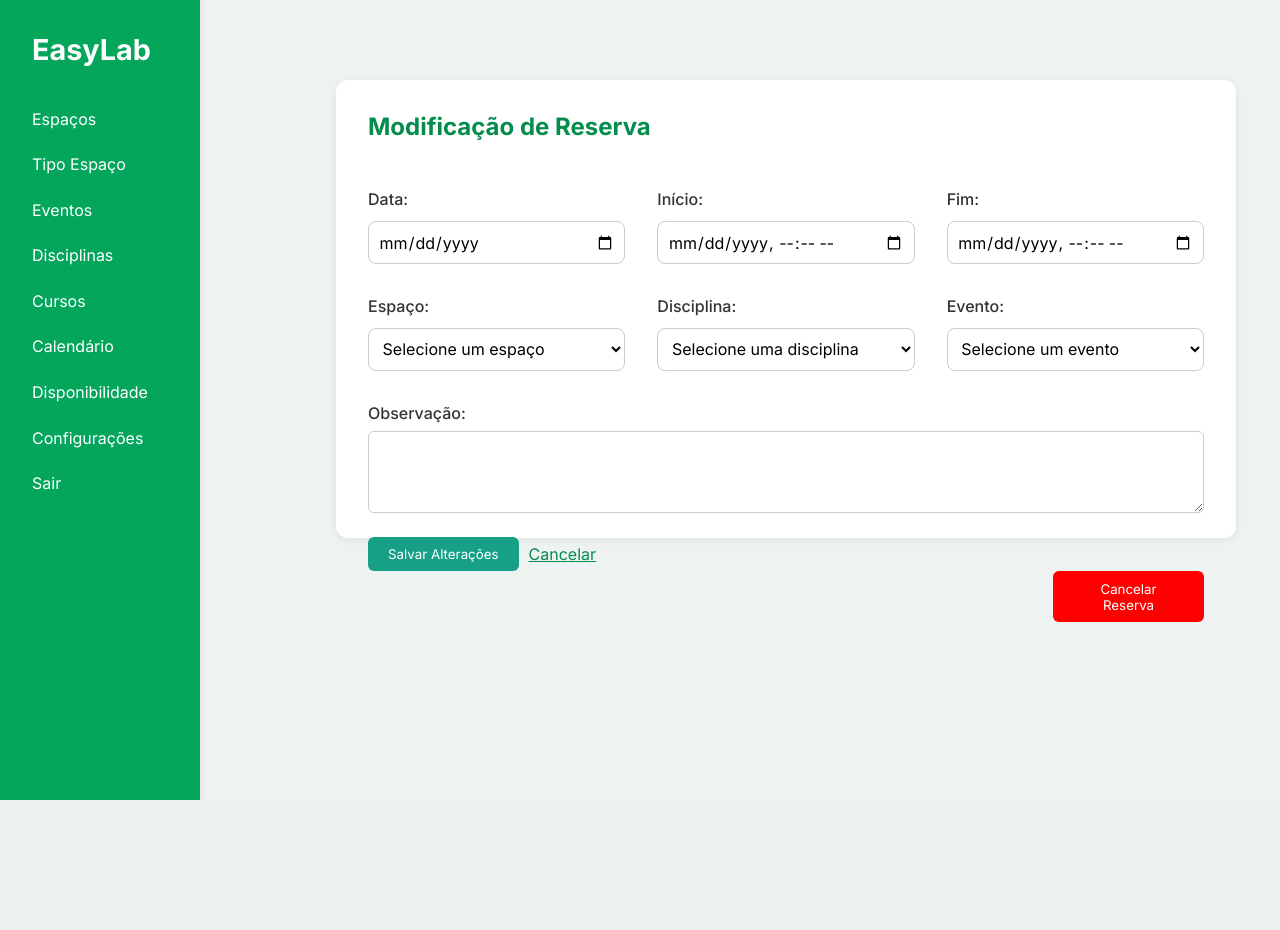
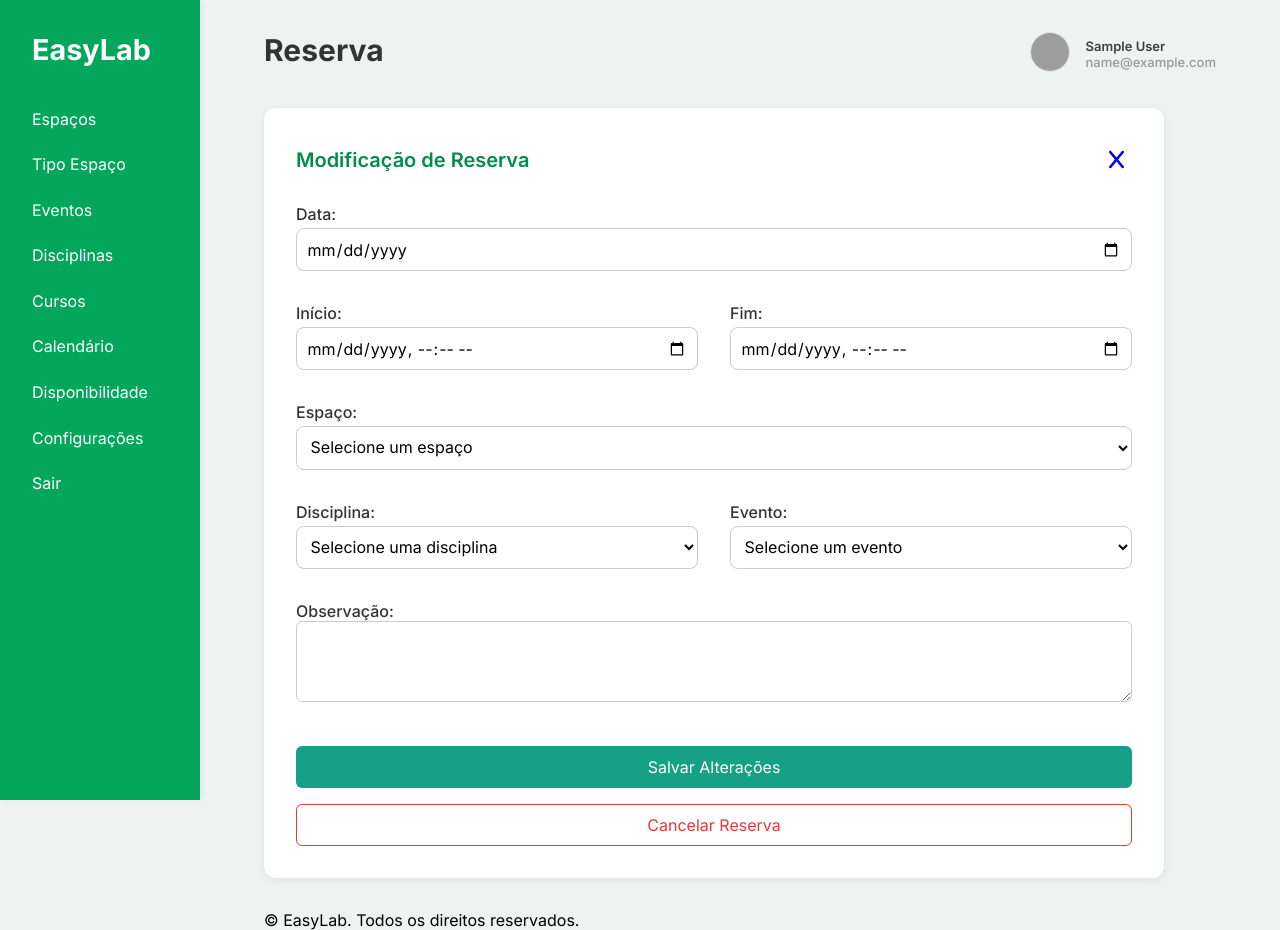
Before and after one commit to ArthurBandeira12/EasyLab, a PHP site: page /index.php?action=edit-reserva in a window 1280 px wide. Before the commit the page ends 800 px from the top, so only its background shows below. Run offline with PHP 8.4, Linux system fonts and the light colour scheme; the visitor is signed in with stand-in values (Sample User, id 1); data that the repository does not hold is empty; grey boxes are pictures that could not be loaded.

Commit message:
style: reajustes no frontend

```diff
--- a/src/assets/css/calendar.css
+++ b/src/assets/css/calendar.css
@@ -1,3 +1,15 @@
+.fc {
+    font-family: "Inter", Arial, sans-serif;
+    font-size: 16px;
+    padding: 0.5rem;
+}
+
+.fc-toolbar-title {
+    font-size: 16px;
+    font-weight: 600;
+    color: #626262;
+}
+
 .fc .fc-toolbar button {
     background: none;
     border: none;
@@ -13,3 +25,26 @@
 .fc .fc-toolbar button:focus {
     outline: none;
 }
+
+
+.fc-daygrid-day {
+    border: 1px solid #A3A3A3;
+}
+
+.fc-daygrid-day-top {
+    justify-content: flex-start;
+    font-weight: 600;
+    font-size: 16px;
+    color: #666666;
+}
+
+.fc-day-today {
+    background-color: #dff5e7 !important;
+}
+
+/* .fc-event {
+    background: none !important;
+    border: none !important;
+    padding: 0 !important;
+    cursor: pointer;
+} */
--- /dev/null
+++ b/src/assets/css/edit-reserva.css
@@ -0,0 +1,87 @@
+.form-grid {
+    display: grid;
+    grid-template-columns: repeat(2, 1fr);
+    grid-template-rows: repeat(6, auto);
+    gap: 1rem 2rem;
+    grid-template-areas:
+        "data data"
+        "hora-inicio hora-fim"
+        "espaco espaco"
+        "disciplina evento"
+        "observacao observacao"
+        "btn-salvar btn-salvar";
+}
+
+.data {
+    grid-area: data;
+}
+
+.hora-inicio {
+    grid-area: hora-inicio;
+}
+
+.hora-fim {
+    grid-area: hora-fim;
+}
+
+.espaco {
+    grid-area: espaco;
+}
+
+.disciplina {
+    grid-area: disciplina;
+}
+
+.evento {
+    grid-area: evento;
+}
+
+.observacao {
+    grid-area: observacao;
+}
+
+.btn-salvar {
+    grid-area: btn-salvar;
+}
+
+.btn-salvar,
+.btn-deletar-reserva {
+    padding: 0.6rem 1.2rem;
+    border: none;
+    border-radius: 6px;
+    cursor: pointer;
+    font-size: 1rem;
+}
+
+.btn-salvar {
+  padding: 0.7em 1.5em;
+  background: #16a085;
+  color: #fff;
+  border: none;
+  border-radius: 6px;
+  cursor: pointer;
+  transition: background 0.2s;
+}
+
+.btn-salvar:hover {
+     background: #138d75;
+}
+
+.btn-deletar-reserva {
+    background: transparent;
+    border: 1px solid #e53935;
+    border-radius: 6px;
+    color: #e53935;
+    padding: 0.6rem 1.2rem;
+    margin: 1rem 0 0 0;
+    cursor: pointer;
+    width: 100%;
+}
+
+.btn-deletar-reserva:hover {
+    background-color: #c62828;
+    border: 1px solid #e53935;
+    border-radius: 6px;
+    color: #fff;
+    transition: background 0.2s;
+}
--- a/src/assets/css/edit.css
+++ b/src/assets/css/edit.css
@@ -14,14 +14,13 @@
 }
 
 
-.modificar-outer-container {
+.edit-layout-container {
   display: flex;
-  justify-content: center;
-  padding: 1rem;
-  margin-left: 25%;
-  margin-top: 5%;
+  justify-content: flex-start;
+  margin: 2rem 0;
 }
-.modificar-container {
+
+.edit-container {
   background: #fff;
   border-radius: 12px;
   box-shadow: 0 2px 8px rgba(0,0,0,0.07);
@@ -47,22 +46,6 @@
   gap: 1.5rem;
 }
 
-.form-grid {
-  display: grid;
-  grid-template-columns: repeat(auto-fit, minmax(250px,1fr));
-  gap: 1rem 2rem;
-}
-
-.form-group {
-  display: flex;
-  flex-direction: column;
-}
-
-.form-group label {
-  margin-bottom: 0.5rem;
-  font-weight: 500;
-}
-
 input,
 select,
 textarea {
@@ -81,46 +64,24 @@ textarea {
   grid-column: 1 / -1;
 }
 
-
-.form-buttons, .btn-canreserva  {
-  display: flex;
-  align-items: center;
-  gap: 10px;
-  margin-top: 0rem;
+.btn-close {
+    background: none;
+    border: none;
+    font-size: 1.25rem;
+    cursor: pointer;
+    color: #2E2E2E;
+    padding: 0.50rem;
+    border-radius: 4px;
+    transition: background-color 0.2s;
 }
 
-.btn-salvar {
-  padding: 0.7em 1.5em;
-  background: #16a085;
-  color: #fff;
-  border: none;
-  border-radius: 6px;
-  cursor: pointer;
-  transition: background 0.2s;
+.btn-close:hover {
+    background-color: #E1E1E1;
 }
 
-.btn-salvar:hover {
-  background: #138d75;
+.btn-close:active {
+    background-color: #CDCDCD;
 }
-
-.btn-cancelar {
-  background: none;
-  border: none;
-  color: #038C4C;
-  cursor: pointer;
-  text-decoration: underline;
-}
-
-.btn-canreserva{
-  margin-left: 685px;
-  padding: 0.7em 1.5em;
-  background: red;
-  color: #fff;
-  border: none;
-  border-radius: 6px;
-  cursor: pointer;
-}
-
 
 .fc-tooltip {
   position: absolute;
--- a/src/assets/css/style.css
+++ b/src/assets/css/style.css
@@ -2,6 +2,7 @@
 @import url('home.css');
 @import url('calendar.css');
 @import url('edit-user.css');
+@import url('edit-reserva.css');
 @import url('auth-form.css');
 
 * {
--- a/src/views/reserva/create.php
+++ b/src/views/reserva/create.php
@@ -6,7 +6,7 @@
                 <i class="fa-solid fa-x"></i>
             </button>
         </header>
-        <hr>
+
         <form action="index.php?action=create-reserva" method="POST">
             <label for="data">Data</label>
             <input type="date" id="data" name="data" required>
--- a/src/views/reserva/edit.php
+++ b/src/views/reserva/edit.php
@@ -1,32 +1,59 @@
 <?php
 include_once './src/components/head.php';
+include_once 'src/utils/auth.php';
+include_once 'src/utils/user-avatar.php';
 ?>
+
 <body>
     <?php include_once './src/components/header.php'; ?>
-    <main class="modificar-outer-container">
-        <section class="modificar-container">
-            <div class="modificar-header">
-                <h2>Modificação de Reserva</h2>
+
+    <div class="content-area">
+        <header class="navbar">
+            <?php if (isset($_SESSION['usuario_id'])): ?>
+                <div class="navbar-title">
+                    <h1>Reserva</h1>
                 </div>
-
-
+                <div class="user-container">
+                    <div class="user">
+                        <a href="index.php?action=index-user">
+                            <img src="<?= avatarui($_SESSION['nome'] ?? 'Usuário') ?>"
+                                alt="Avatar"
+                                class="user-avatar">
+                        </a>
+                        <div class="user-info">
+                            <span class="user-name"><?= htmlspecialchars($_SESSION['nome']) ?></span>
+                            <span class="user-email"><?= htmlspecialchars($_SESSION['email']) ?></span>
+                        </div>
+                    </div>
+                </div>
+            <?php endif; ?>
+        </header>
+        <main class="edit-layout-container">
+            <section class="edit-container">
+                <header class="modal-header">
+                    <h3 class="modal-title">Modificação de Reserva</h3>
+                    <button class="btn-close">
+                        <a href="index.php?action=home">
+                            <i class="fa-solid fa-x"></i>
+                        </a>
+                    </button>
+                </header>
                 <form class="modificar-form" action="index.php?action=update-reserva" method="POST">
                     <input type="hidden" name="id" value="<?= htmlspecialchars($reserva->id ?? '') ?>"> <!-- ID da reserva -->
-
                     <div class="form-grid">
-                    <div class="form-group">
+                        <div class="data">
                             <label for="data">Data:</label>
                             <input type="date" id="data" name="data" value="<?= htmlspecialchars($reserva->data ?? '') ?>" required>
                         </div>
-                    <div class="form-group">
+                        <div class="hora-inicio">
                             <label for="inicio_reserva">Início:</label>
                             <input type="datetime-local" id="inicio_reserva" name="inicio_reserva" value="<?= htmlspecialchars($reserva->inicio_reserva ?? '') ?>" required>
                         </div>
-                    <div class="form-group">
+                        <div class="hora-fim">
                             <label for="fim_reserva">Fim:</label>
                             <input type="datetime-local" id="fim_reserva" name="fim_reserva" value="<?= htmlspecialchars($reserva->fim_reserva ?? '') ?>" required>
                         </div>
-                    <div class="form-group">
+                        <div class="espaco">
                             <label for="espaco_id">Espaço:</label>
                             <select id="espaco_id" name="espaco_id" required>
                                 <option value="">Selecione um espaço</option>
@@ -37,7 +64,7 @@ include_once './src/components/head.php';
                                 <?php endforeach; ?>
                             </select>
                         </div>
-                    <div class="form-group">
+                        <div class="disciplina">
                             <label for="disciplina_id">Disciplina:</label>
                             <select id="disciplina_id" name="disciplina_id" required>
                                 <option value="">Selecione uma disciplina</option>
@@ -48,7 +75,7 @@ include_once './src/components/head.php';
                                 <?php endforeach; ?>
                             </select>
                         </div>
-                        <div class="form-group">
+                        <div class="evento">
                             <label for="evento_id">Evento:</label>
                             <select id="evento_id" name="evento_id" required>
                                 <option value="">Selecione um evento</option>
@@ -65,21 +92,15 @@ include_once './src/components/head.php';
                         </div>
                     </div>
 
-                <div class="form-buttons">
                     <button type="submit" class="btn-salvar">Salvar Alterações</button>
-                    <a href="index.php?action=home" class="btn-cancelar">Cancelar</a>
-                </div>
                 </form>
 
                 <form action="index.php?action=delete-reserva" method="post" onsubmit="return confirm('Tem Certeza que deseja cancelar esta reserva?');">
-                <div class="delete-reserva">
                         <input type="hidden" name="id" value="<?= htmlspecialchars($reserva->id ?? '') ?>">
-                    <button type="submit" class="btn-canreserva">Cancelar Reserva</button>
-                </div>
+                        <button type="submit" class="btn-deletar-reserva">Cancelar Reserva</button>
                 </form>
-
             </section>
         </main>
-
+        <?php include_once './src/components/footer.php'; ?>
+    </div>
 </body>
-</html>
```
Lines whose indentation alone changed are shown as unchanged.
